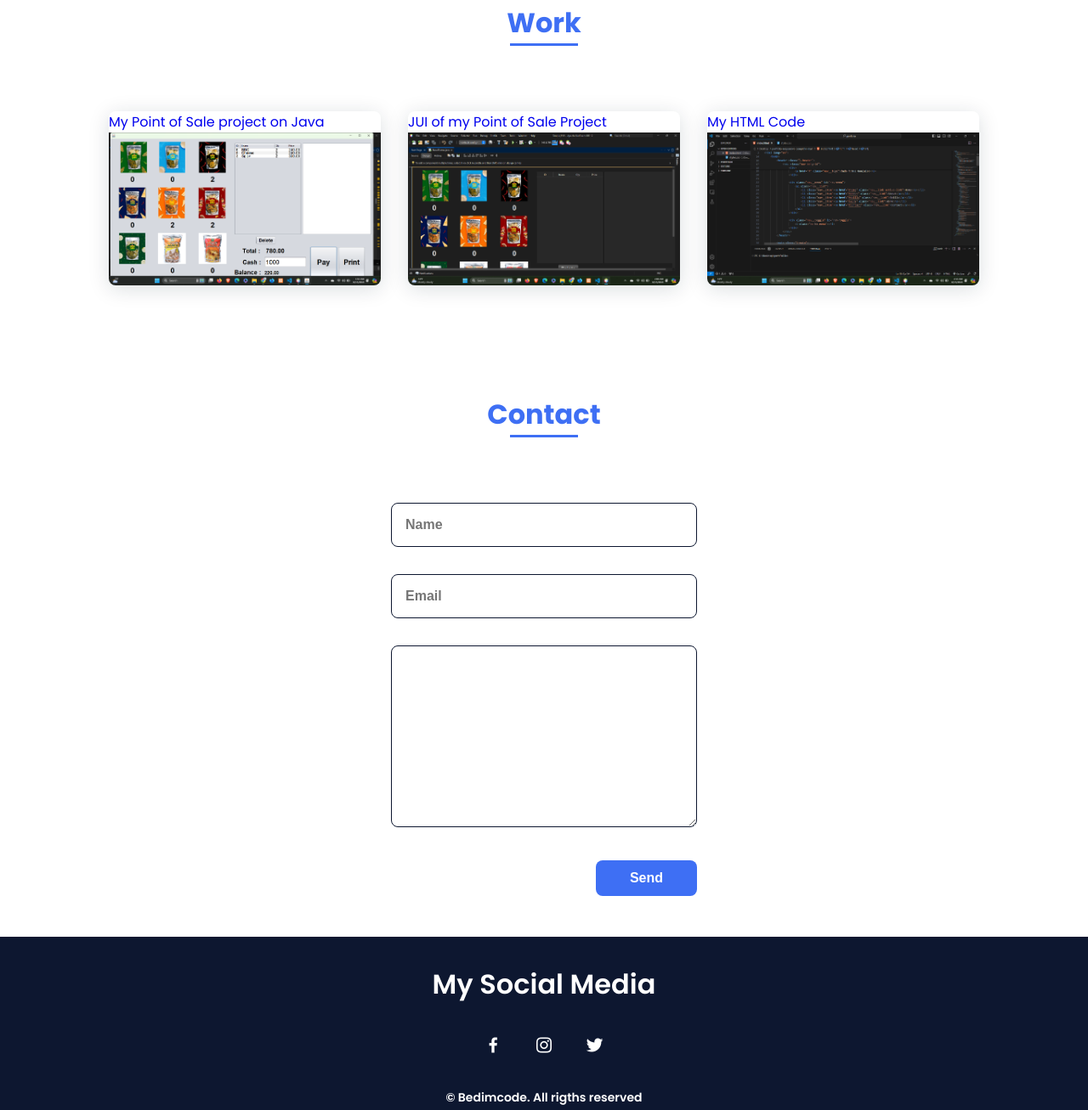
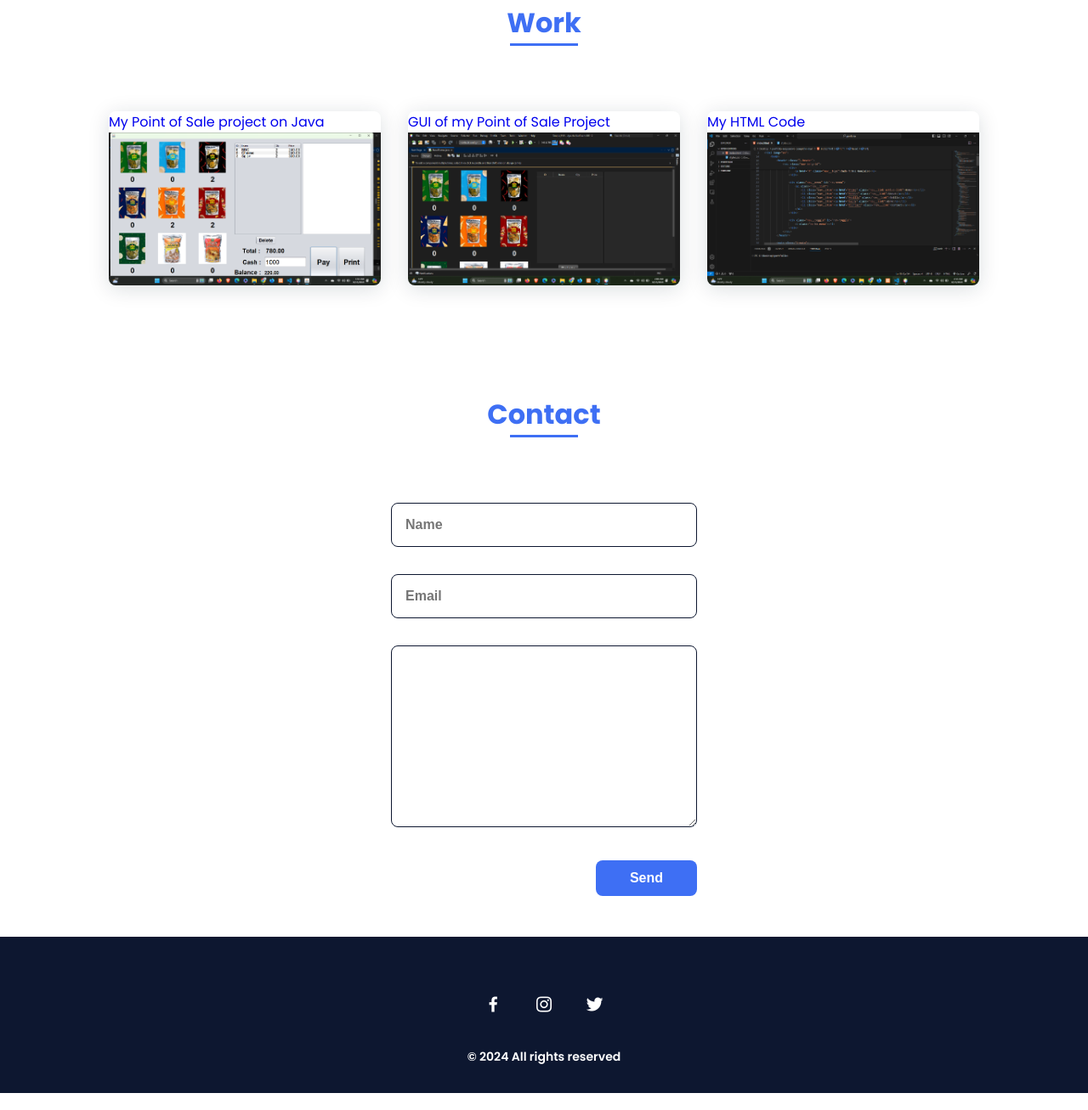
Before and after one commit to Jade-Aries/Jade-Aries.github.io, a plain HTML site: page index.html in a window 1280 px wide. Shown: the part 2257-3564 px from the top of the page at 85% size. Drawn offline with nearby package versions, Linux system fonts and the light colour scheme.

Commit message:
Update index.html

```diff
--- a/index.html
+++ b/index.html
@@ -158,7 +158,7 @@
 
                     </a>
                     <a href="./assets/img/GUI.png" class="work__img">
-                        <p>JUI of my Point of Sale Project</p>
+                        <p>GUI of my Point of Sale Project</p>
                         <img src="./assets/img/GUI.png" alt="">
 
                     </a>
@@ -189,13 +189,14 @@
 
         <!--===== FOOTER =====-->
         <footer class="footer">
-            <p class="footer__title">My Social Media</p>
+            <p class="footer__title"></p>
             <div class="footer__social">
                 <a href="https://web.facebook.com/Jade.Aries12" class="footer__icon"><i class='bx bxl-facebook' ></i></a>
                 <a href="https://www.instagram.com/gagow12/" class="footer__icon"><i class='bx bxl-instagram' ></i></a>
                 <a href="https://x.com/JadeAries18" class="footer__icon"><i class='bx bxl-twitter' ></i></a>
             </div>
-            <p class="footer__copy">&#169; Bedimcode. All rigths reserved</p>
+            <p class="footer__copy">&#169; 2024 All rights reserved</p>
+
         </footer>
 
 
```
